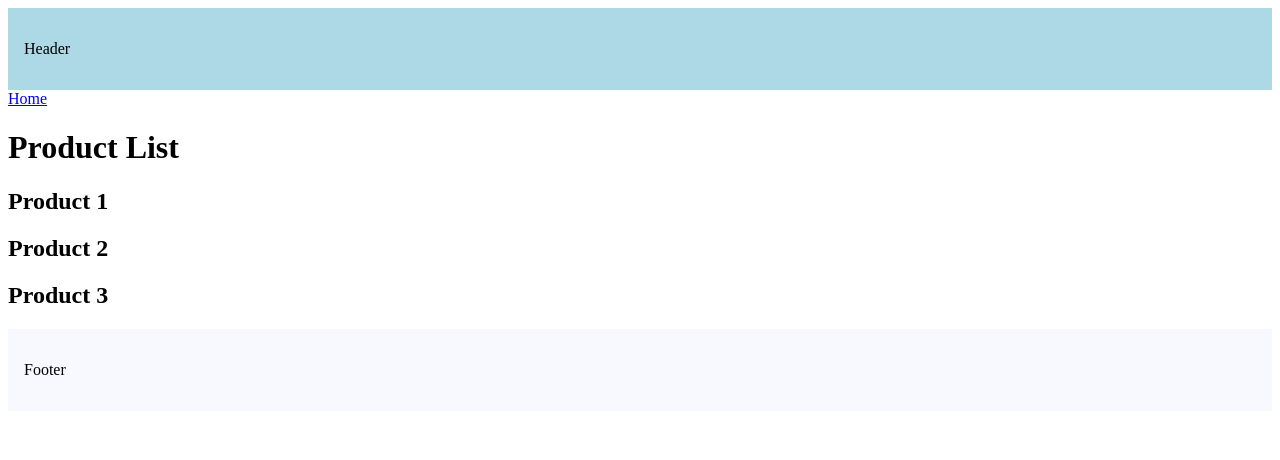
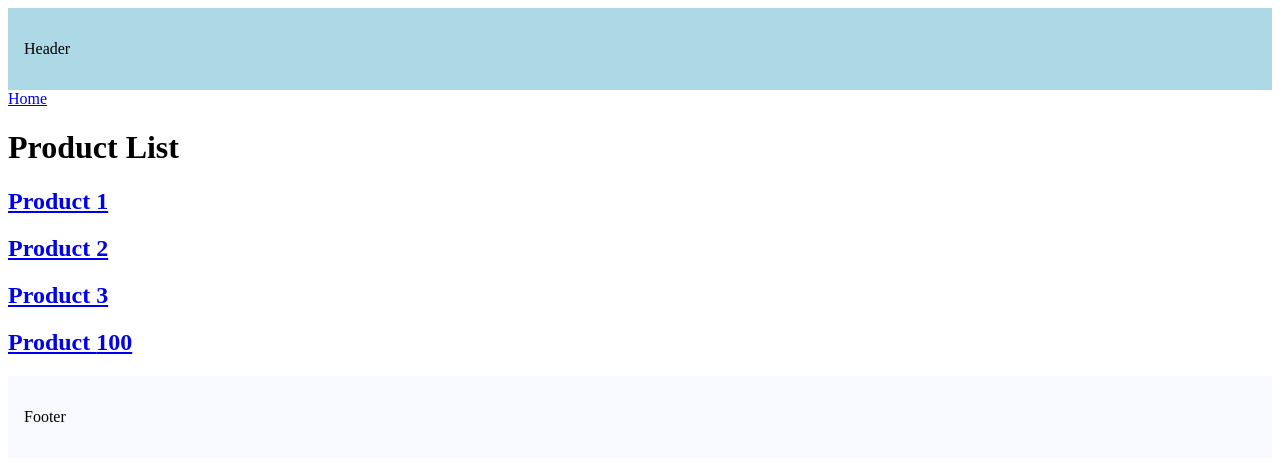
Before and after one commit to shhashwat/Learning-NextJs, a Next.js app: page /products in a window 1280 px wide. Shown: the top 460 px of the page. Built offline with nearby package versions, Linux system fonts and the light colour scheme.

Commit message:
Static link

```diff
--- a/src/app/products/page.tsx
+++ b/src/app/products/page.tsx
@@ -1,13 +1,15 @@
 import Link from "next/link";
 
 export default function ProductsList() {
+    const productId = "100";
     return (
         <>
             <Link href="/" >Home</Link>
             <h1> Product List</h1>
-            <h2> Product 1 </h2>
-            <h2> Product 2 </h2>
-            <h2> Product 3 </h2>
+            <h2><Link href="/products/1">Product 1</Link></h2>
+            <h2><Link href="/products/2">Product 2</Link></h2>
+            <h2><Link href="/products/3" replace >Product 3</Link></h2>
+            <h2><Link href={`/products/${productId}`}>Product {productId}</Link></h2>
         </>
     );
 }
```
